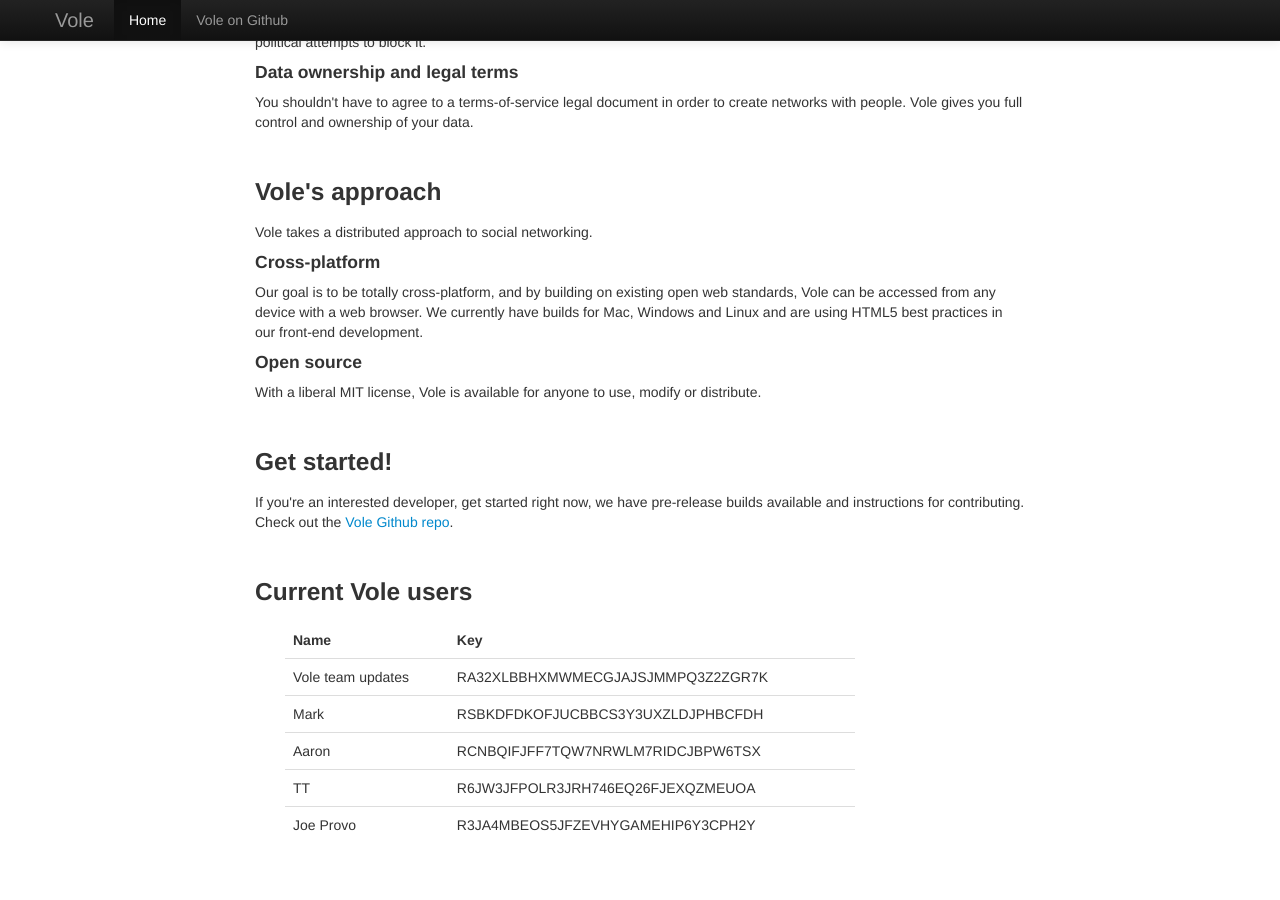
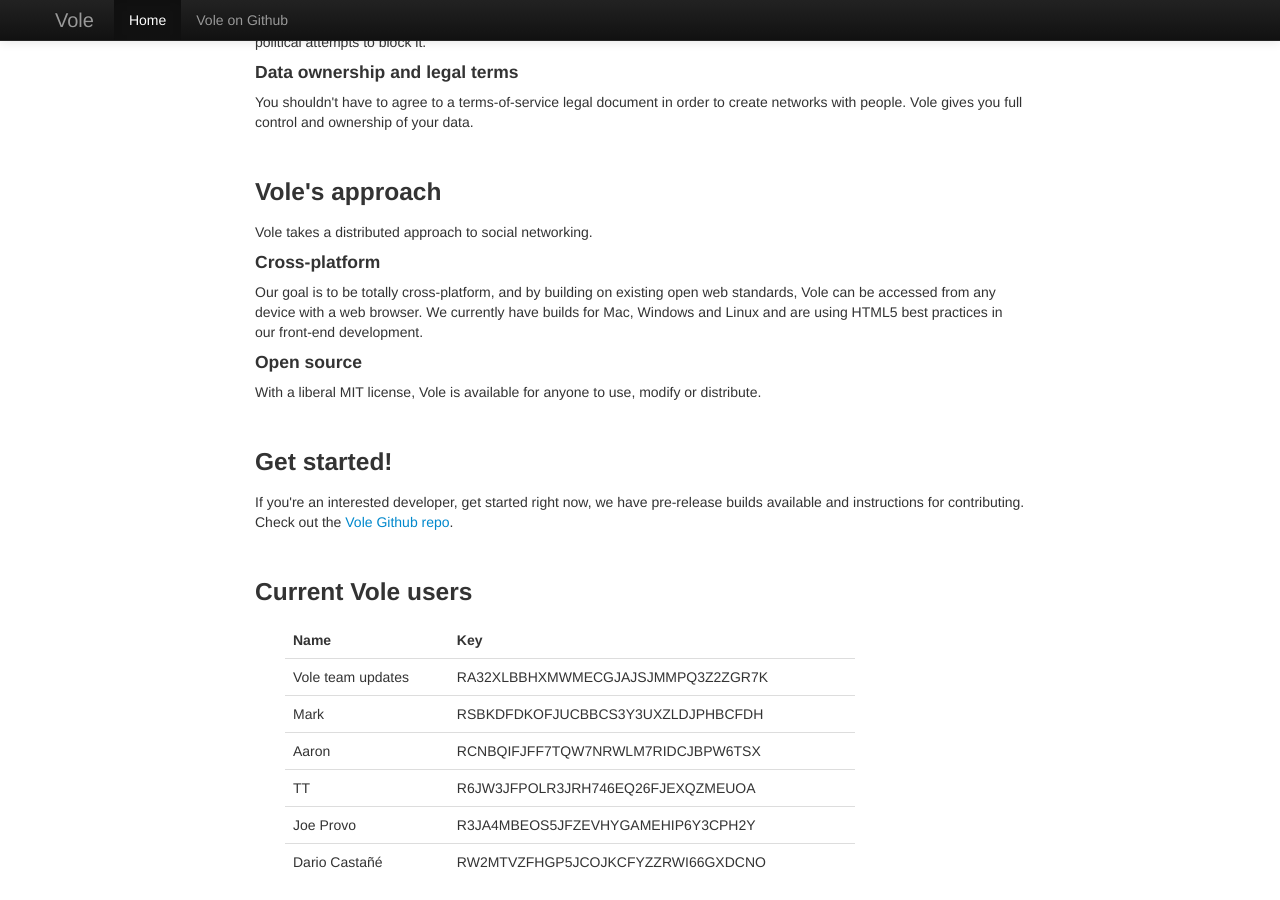
Before and after one commit to vole/vole.github.io, a Jekyll site: the page built from index.html, in a window 1280 px wide and 900 px high, scrolled down 1759 px. Built offline with Jekyll 4.4.1, drawn with Linux system fonts in a browser that asks for light colours; before the commit the page ends 2622 px from its top, so only the background shows below that.

Commit message:
Add Dario Castañé (dario)

```diff
--- a/index.html
+++ b/index.html
@@ -113,6 +113,10 @@
               <td>Joe Provo</td>
               <td>R3JA4MBEOS5JFZEVHYGAMEHIP6Y3CPH2Y</td>
             </tr>
+            <tr>
+              <td>Dario Castañé</td>
+              <td>RW2MTVZFHGP5JCOJKCFYZZRWI66GXDCNO</td>
+            </tr>
           </tbody>
         </table>
       </div>
```
